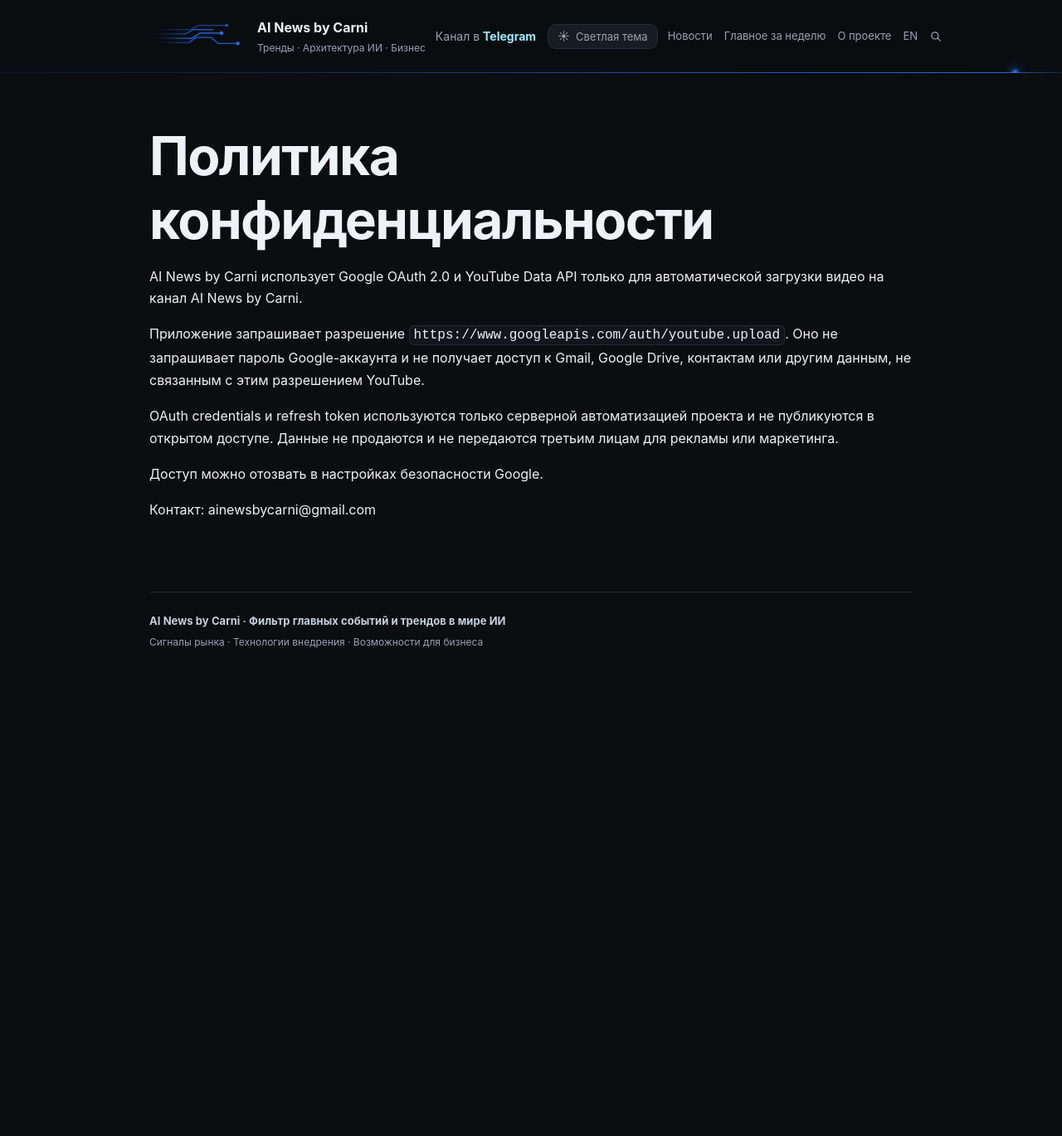
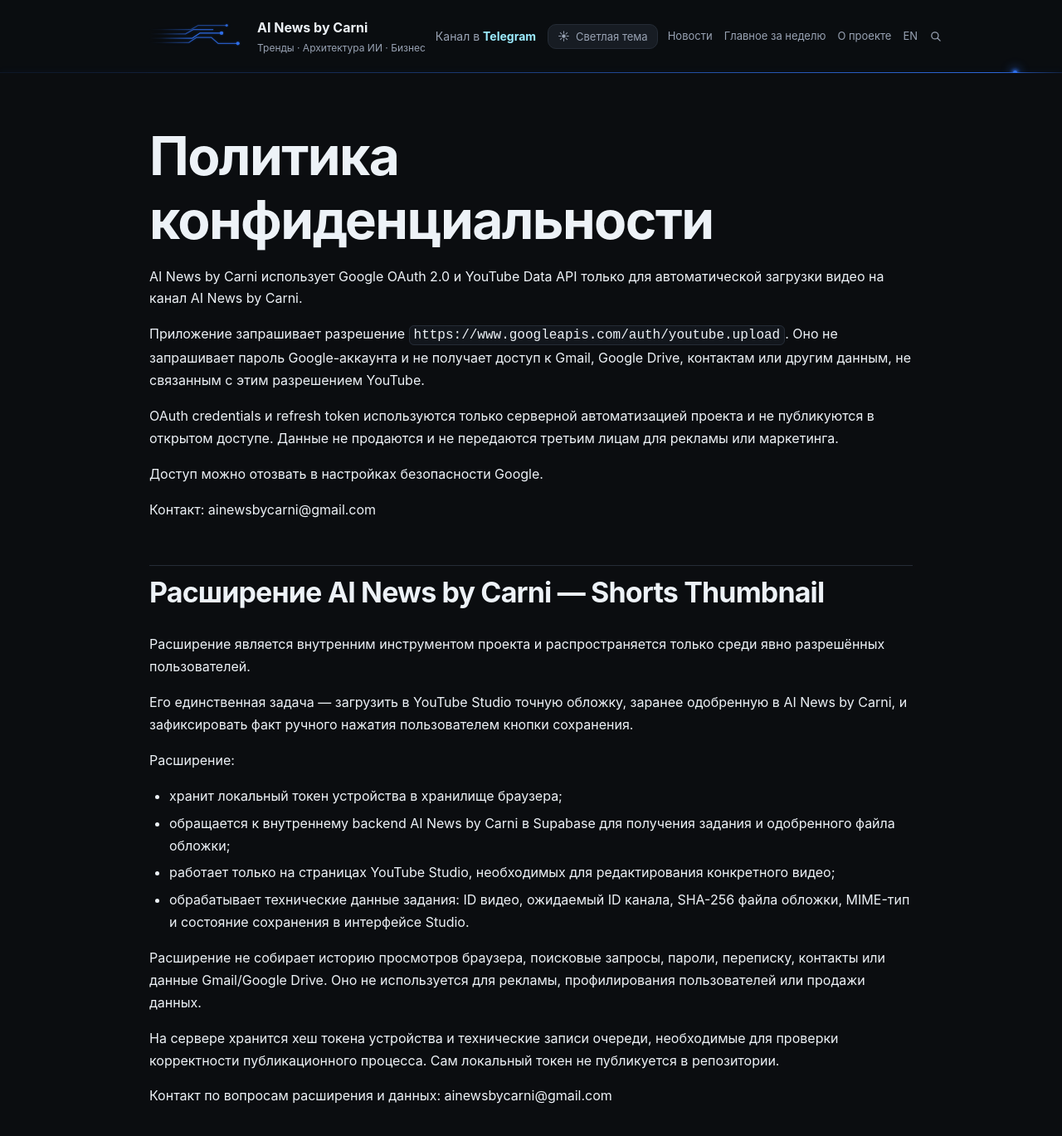
Before and after one commit to DmitryCarni/ai-news-by-carni, a Jekyll site: the page built from privacy.md, in a window 1280 px wide and 1400 px high. Shown: the top 1369 px of the window at 83% size. Built offline with Jekyll 4.4.1, drawn with Linux system fonts in a browser that asks for light colours.

Commit message:
docs: document private thumbnail extension privacy

```diff
--- a/privacy.md
+++ b/privacy.md
@@ -16,3 +16,22 @@ OAuth credentials и refresh token используются только сер
 Доступ можно отозвать в настройках безопасности Google.
 
 Контакт: ainewsbycarni@gmail.com
+
+
+## Расширение AI News by Carni — Shorts Thumbnail
+
+Расширение является внутренним инструментом проекта и распространяется только среди явно разрешённых пользователей.
+
+Его единственная задача — загрузить в YouTube Studio точную обложку, заранее одобренную в AI News by Carni, и зафиксировать факт ручного нажатия пользователем кнопки сохранения.
+
+Расширение:
+- хранит локальный токен устройства в хранилище браузера;
+- обращается к внутреннему backend AI News by Carni в Supabase для получения задания и одобренного файла обложки;
+- работает только на страницах YouTube Studio, необходимых для редактирования конкретного видео;
+- обрабатывает технические данные задания: ID видео, ожидаемый ID канала, SHA-256 файла обложки, MIME-тип и состояние сохранения в интерфейсе Studio.
+
+Расширение не собирает историю просмотров браузера, поисковые запросы, пароли, переписку, контакты или данные Gmail/Google Drive. Оно не используется для рекламы, профилирования пользователей или продажи данных.
+
+На сервере хранится хеш токена устройства и технические записи очереди, необходимые для проверки корректности публикационного процесса. Сам локальный токен не публикуется в репозитории.
+
+Контакт по вопросам расширения и данных: ainewsbycarni@gmail.com
```
